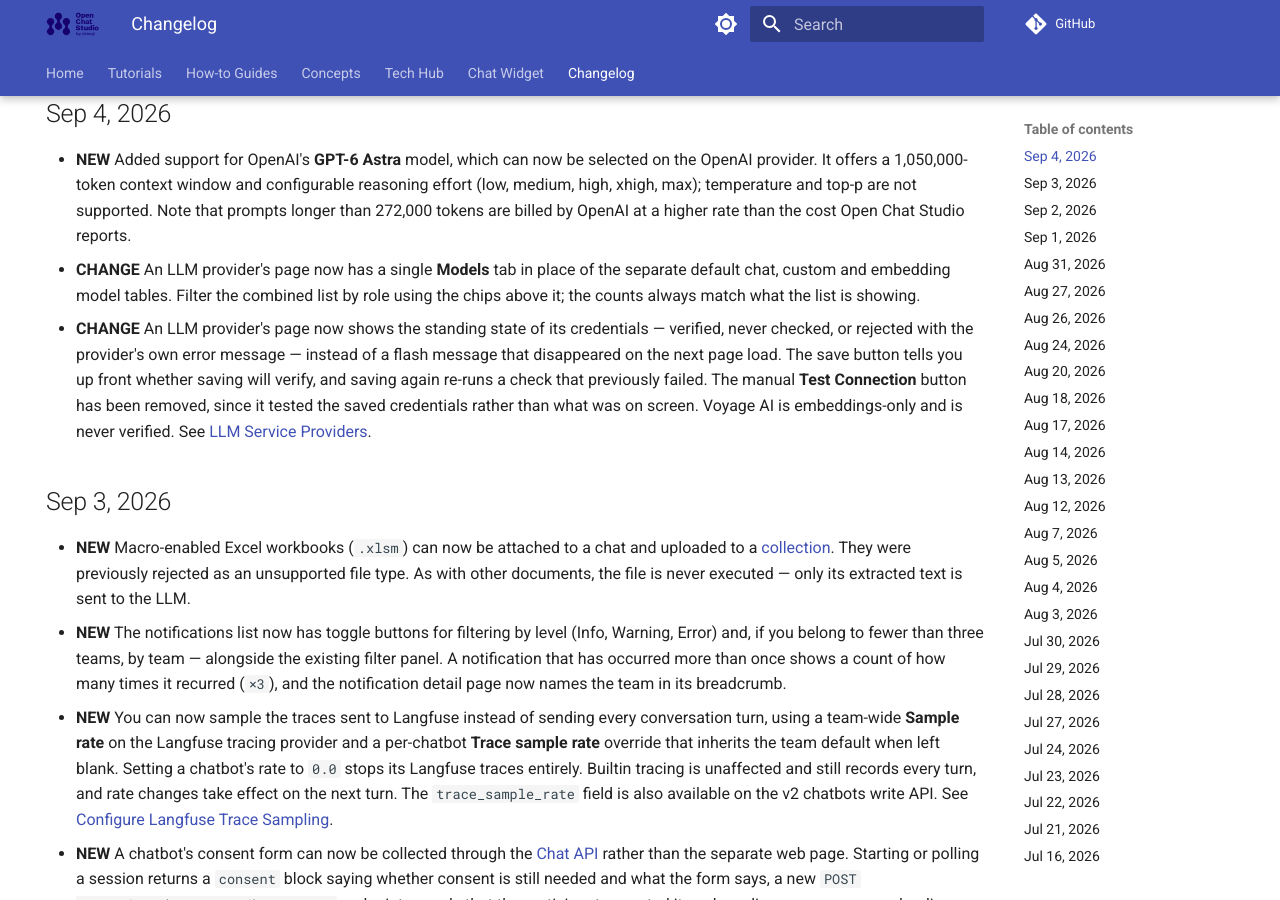
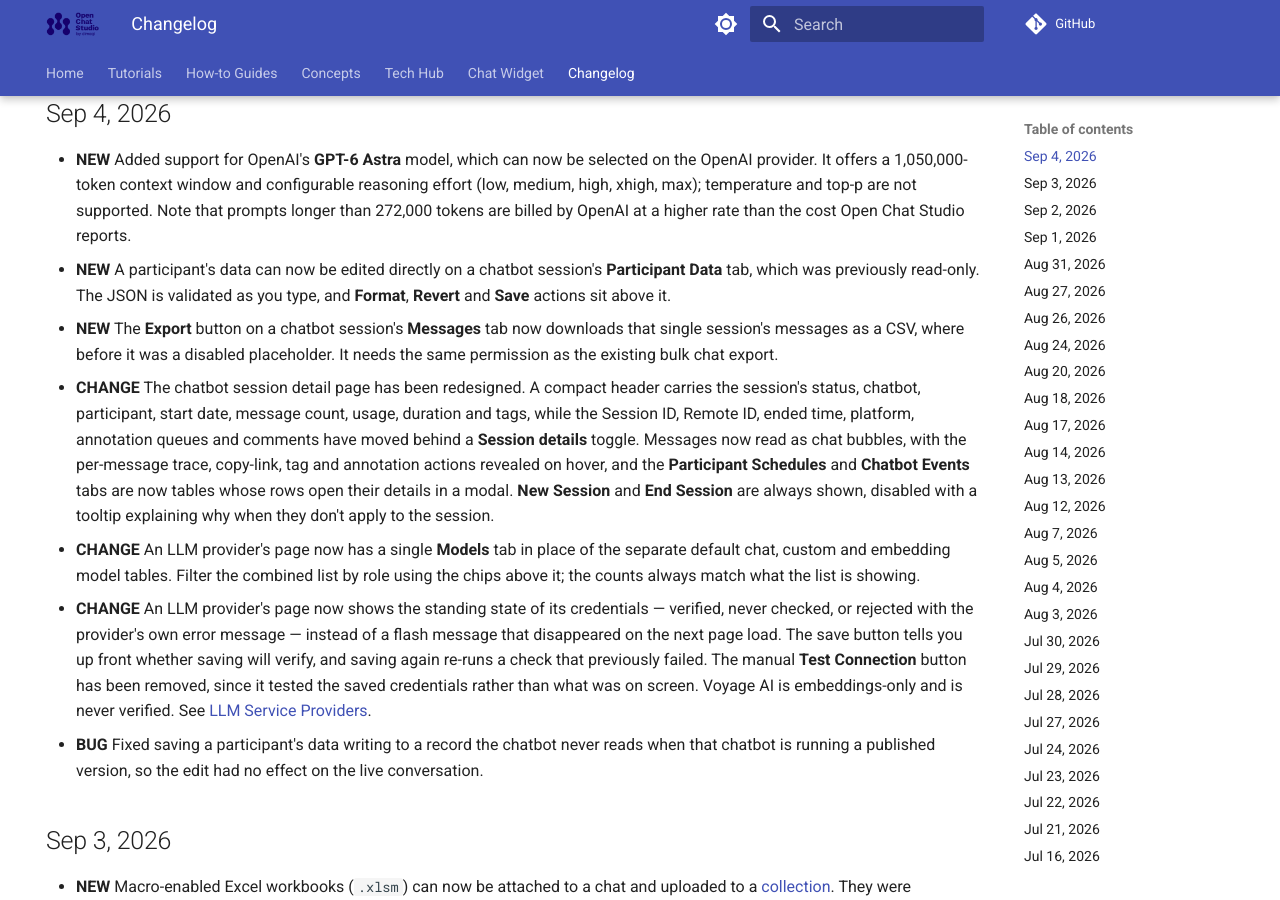
Before and after one commit to dimagi/open-chat-studio-docs, an MkDocs documentation site: the page built from docs/changelog.md, in a window 1280 px wide and 900 px high, scrolled down 289 px. Built offline with MkDocs 1.6.1 and Material for MkDocs 9.7.7, drawn with Linux system fonts in a browser that asks for light colours; a script that is not in the unit is left out; comment, search, counter and statistics services are not loaded.

Commit message:
update changelog and docs from OCS PR #4379

```diff
--- a/docs/changelog.md
+++ b/docs/changelog.md
@@ -13,8 +13,12 @@ hide:
 
 ## Sep 4, 2026
 * **NEW** Added support for OpenAI's **GPT-6 Astra** model, which can now be selected on the OpenAI provider. It offers a 1,050,000-token context window and configurable reasoning effort (low, medium, high, xhigh, max); temperature and top-p are not supported. Note that prompts longer than 272,000 tokens are billed by OpenAI at a higher rate than the cost Open Chat Studio reports.
+* **NEW** A participant's data can now be edited directly on a chatbot session's **Participant Data** tab, which was previously read-only. The JSON is validated as you type, and **Format**, **Revert** and **Save** actions sit above it.
+* **NEW** The **Export** button on a chatbot session's **Messages** tab now downloads that single session's messages as a CSV, where before it was a disabled placeholder. It needs the same permission as the existing bulk chat export.
+* **CHANGE** The chatbot session detail page has been redesigned. A compact header carries the session's status, chatbot, participant, start date, message count, usage, duration and tags, while the Session ID, Remote ID, ended time, platform, annotation queues and comments have moved behind a **Session details** toggle. Messages now read as chat bubbles, with the per-message trace, copy-link, tag and annotation actions revealed on hover, and the **Participant Schedules** and **Chatbot Events** tabs are now tables whose rows open their details in a modal. **New Session** and **End Session** are always shown, disabled with a tooltip explaining why when they don't apply to the session.
 * **CHANGE** An LLM provider's page now has a single **Models** tab in place of the separate default chat, custom and embedding model tables. Filter the combined list by role using the chips above it; the counts always match what the list is showing.
 * **CHANGE** An LLM provider's page now shows the standing state of its credentials — verified, never checked, or rejected with the provider's own error message — instead of a flash message that disappeared on the next page load. The save button tells you up front whether saving will verify, and saving again re-runs a check that previously failed. The manual **Test Connection** button has been removed, since it tested the saved credentials rather than what was on screen. Voyage AI is embeddings-only and is never verified. See [LLM Service Providers](concepts/team/llm_providers.md).
+* **BUG** Fixed saving a participant's data writing to a record the chatbot never reads when that chatbot is running a published version, so the edit had no effect on the live conversation.
 
 ## Sep 3, 2026
 * **NEW** Macro-enabled Excel workbooks (`.xlsm`) can now be attached to a chat and uploaded to a [collection](concepts/collections/index.md). They were previously rejected as an unsupported file type. As with other documents, the file is never executed — only its extracted text is sent to the LLM.
```
